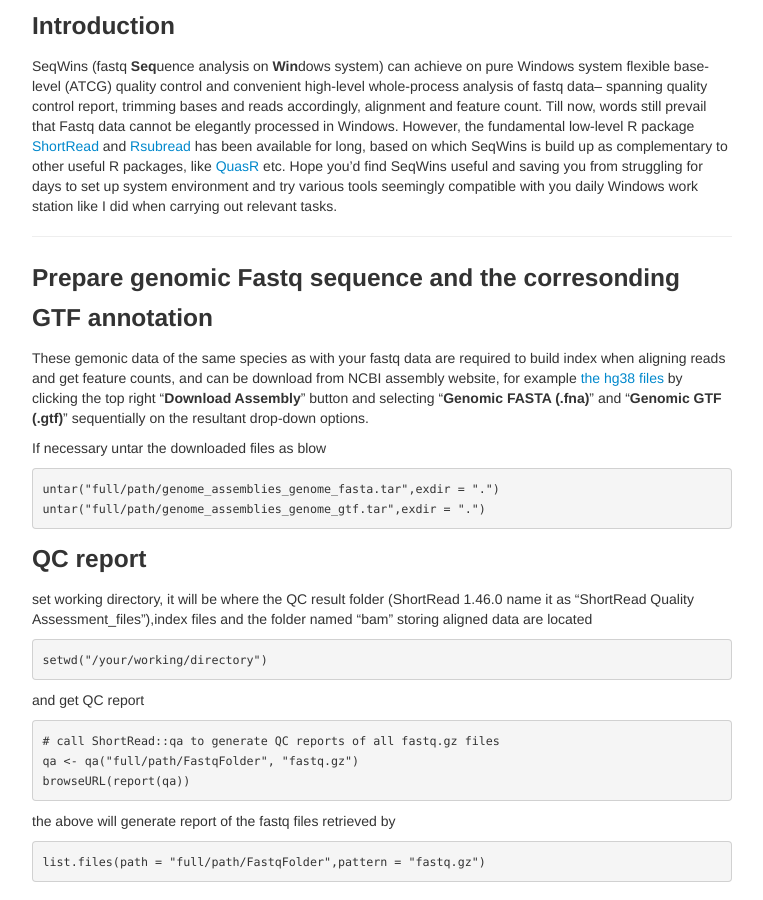
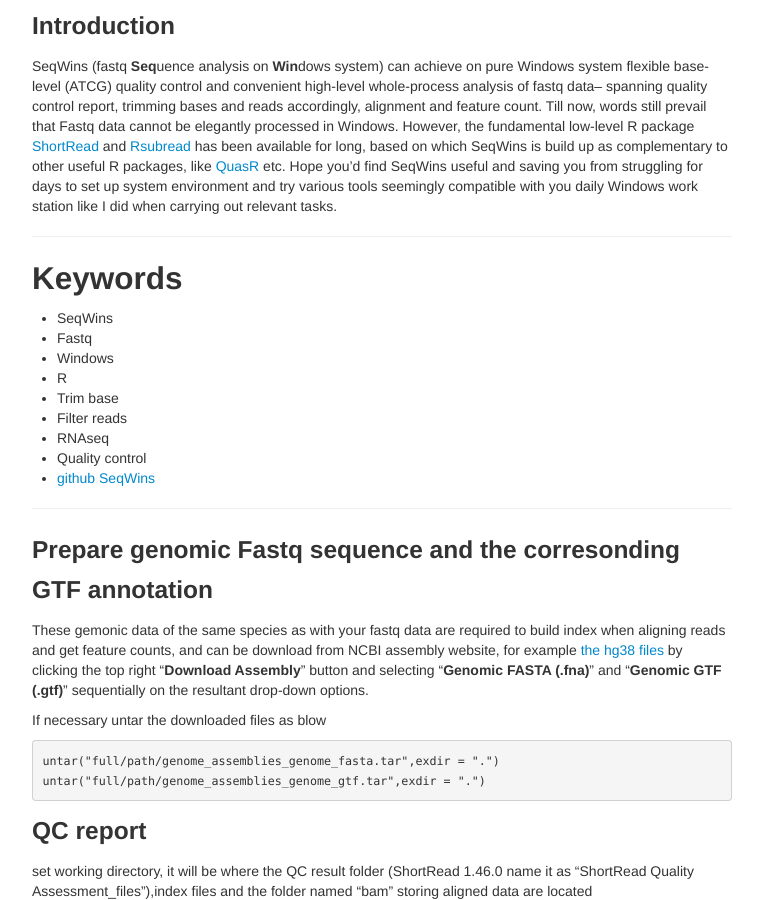
Before and after one commit to jliu678/SeqWins, a Jekyll site: the page built from pages/index.md, in a window 1280 px wide and 900 px high, scrolled down 527 px. Shown: the whole window, without its empty margins (258-1021 px from the left). Built offline with Jekyll 4.4.1, drawn with Linux system fonts in a browser that asks for light colours.

Commit message:
verison 1.0.0

```diff
--- a/pages/index.md
+++ b/pages/index.md
@@ -27,6 +27,19 @@
 
 SeqWins (fastq **Seq**uence analysis on **Win**dows system) can achieve on pure Windows system flexible base-level (ATCG) quality control and convenient high-level whole-process analysis of fastq data-- spanning quality control report, trimming bases and reads accordingly, alignment and feature count. Till now, words still prevail that Fastq data cannot be elegantly processed in Windows. However, the fundamental low-level R package [ShortRead](https://bioconductor.org/packages/ShortRead/) and [Rsubread](https://bioconductor.org/packages/Rsubread/) has been available for long, based on which SeqWins is build up as complementary to other useful R packages, like [QuasR](https://bioconductor.org/packages/QuasR/) etc. Hope you'd find SeqWins useful and saving you from struggling for days to set up system environment and try various tools seemingly compatible with you daily Windows work station like I did when carrying out relevant tasks.
 
+***
+
+## Keywords
+
+  + SeqWins
+  + Fastq
+  + Windows
+  + R
+  + Trim base
+  + Filter reads
+  + RNAseq
+  + Quality control
+  + [github SeqWins](https://github.com/jliu678/SeqWins)
 
 ***
 
```
Also changed, not shown: index.md (+1 -0 lines).
